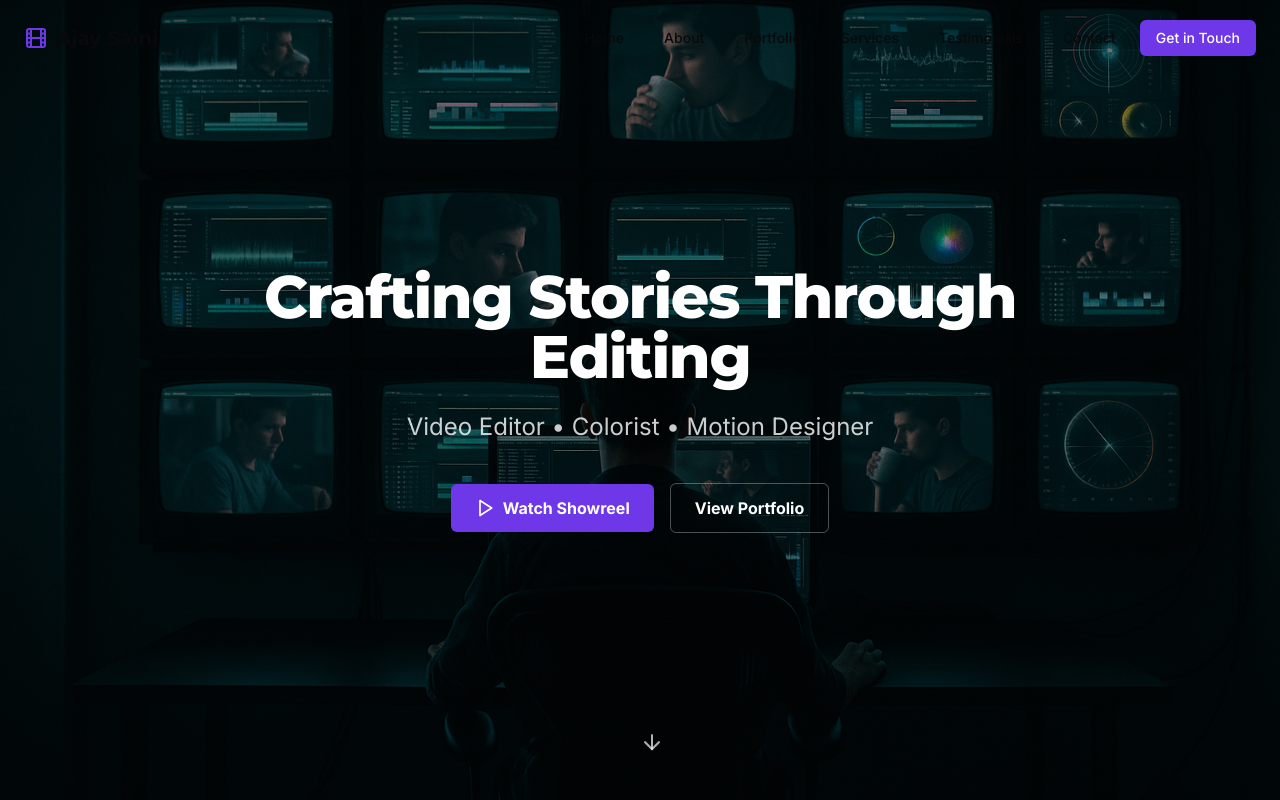
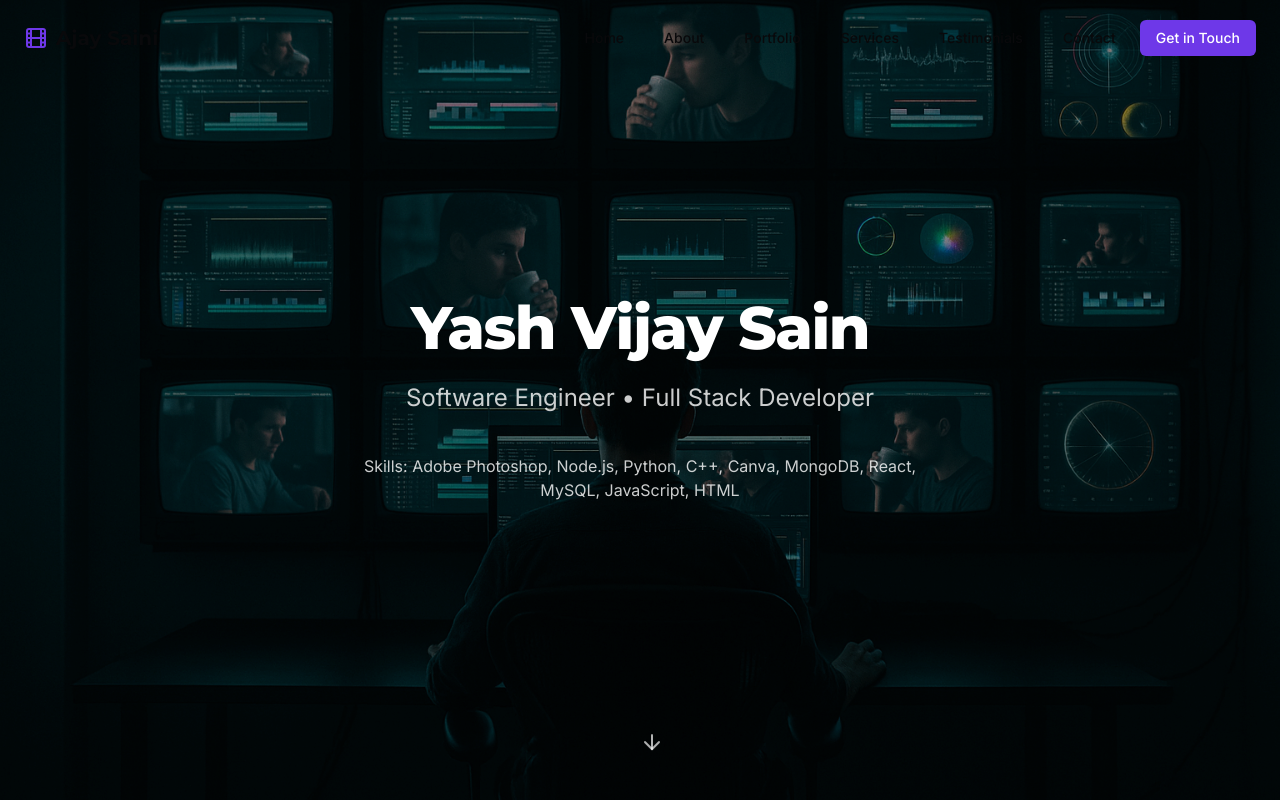
Before and after one commit to BECL77/yash-vijay-sain-potfloio, a React (Vite) app: page / in a window 1280 px wide. Shown: the top 800 px of the page. Built offline with nearby package versions, Linux system fonts and the light colour scheme.

Commit message:
Update personal information

```diff
--- a/src/components/sections/HeroSection.tsx
+++ b/src/components/sections/HeroSection.tsx
@@ -13,7 +13,7 @@ const HeroSection = () => {
         <div className="absolute inset-0 bg-black/40 z-10"></div>
         <img
           src="/lovable-uploads/dbae5801-5caf-4a36-9fdb-cbc10681a56b.png"
-          alt="Video Editing Background"
+          alt="Software Engineer Background"
           className="w-full h-full object-cover opacity-90"
         />
       </div>
@@ -22,45 +22,16 @@ const HeroSection = () => {
       <div className="container mx-auto px-4 md:px-6 z-10 relative text-center">
         <div className="max-w-4xl mx-auto">
           <h1 className="text-4xl md:text-5xl lg:text-6xl font-extrabold text-white mb-6 animate-fade-in">
-            Crafting Stories Through Editing
+            Yash Vijay Sain
           </h1>
           <p className="text-xl md:text-2xl text-white/80 mb-10 animate-fade-in" style={{ animationDelay: '0.2s' }}>
-            Video Editor • Colorist • Motion Designer
+            Software Engineer • Full Stack Developer
           </p>
 
           <div className="flex flex-col sm:flex-row items-center justify-center gap-4 animate-fade-in" style={{ animationDelay: '0.3s' }}>
-            <Dialog>
-              <DialogTrigger asChild>
-                <button
-                  className="flex items-center bg-editor-purple hover:bg-editor-purple/90 text-white font-bold py-3 px-6 rounded-md transition-all group"
-                  onClick={() => setIsVideoPlaying(true)}
-                >
-                  <Play className="mr-2 h-5 w-5 group-hover:translate-x-1 transition-transform" />
-                  Watch Showreel
-                </button>
-              </DialogTrigger>
-              <DialogContent className="max-w-5xl w-[90vw] h-[80vh] p-0 bg-transparent border-none shadow-none">
-                <div className="relative w-full h-full pt-[56.25%]">
-                  {isVideoPlaying && (
-                    <iframe
-                      className="absolute top-0 left-0 w-full h-full"
-                      src="https://www.youtube.com/embed/dQw4w9WgXcQ?autoplay=1"
-                      title="Showreel"
-                      frameBorder="0"
-                      allow="accelerometer; autoplay; clipboard-write; encrypted-media; gyroscope; picture-in-picture"
-                      allowFullScreen
-                    ></iframe>
-                  )}
-                </div>
-              </DialogContent>
-            </Dialog>
-
-            <a
-              href="/#portfolio"
-              className="flex items-center bg-transparent text-white border border-white/30 hover:border-white font-bold py-3 px-6 rounded-md transition-all hover:bg-white/10"
-            >
-              View Portfolio
-            </a>
+            <div className="text-white/80 max-w-xl mx-auto">
+              Skills: Adobe Photoshop, Node.js, Python, C++, Canva, MongoDB, React, MySQL, JavaScript, HTML
+            </div>
           </div>
         </div>
       </div>
```
